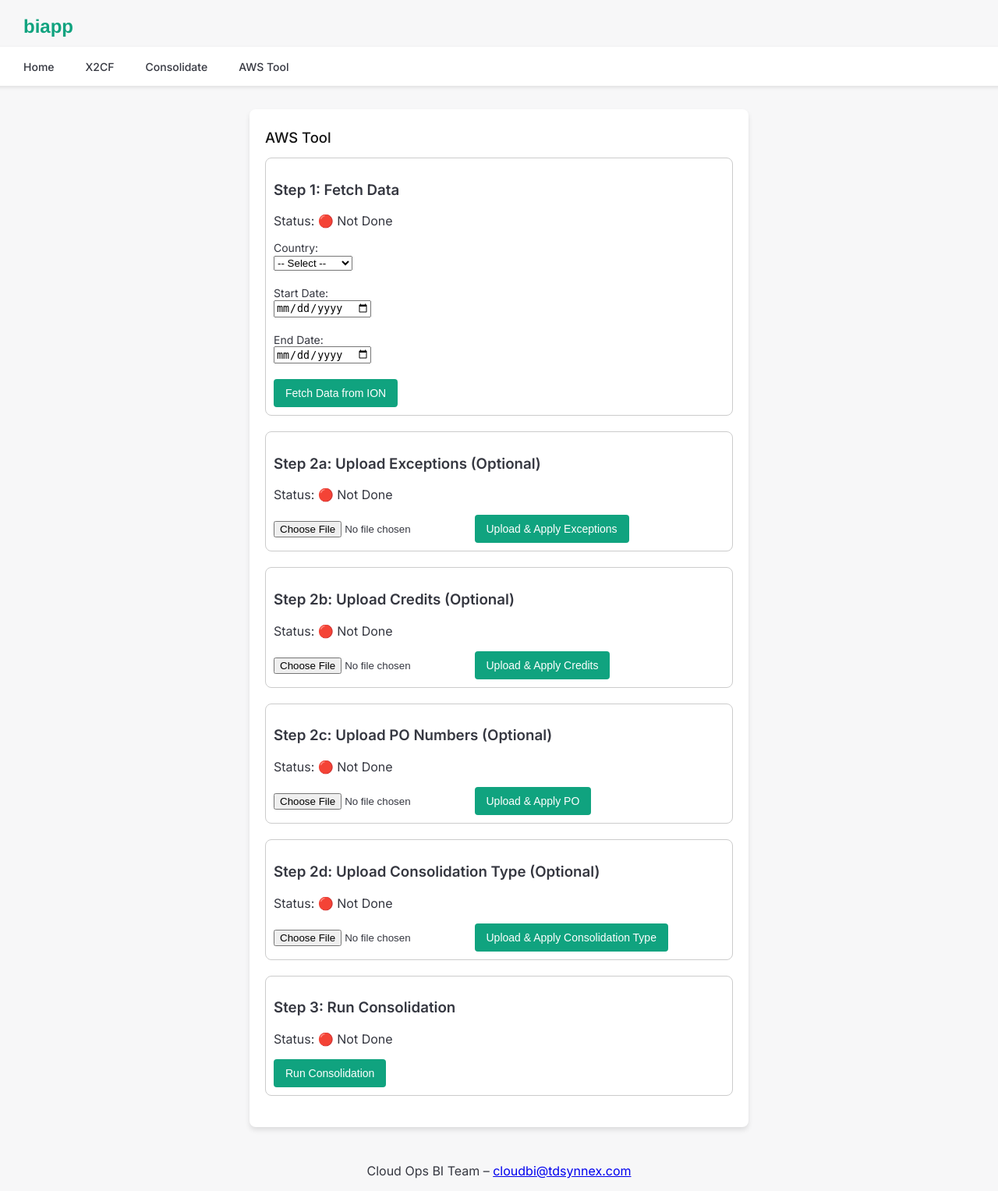
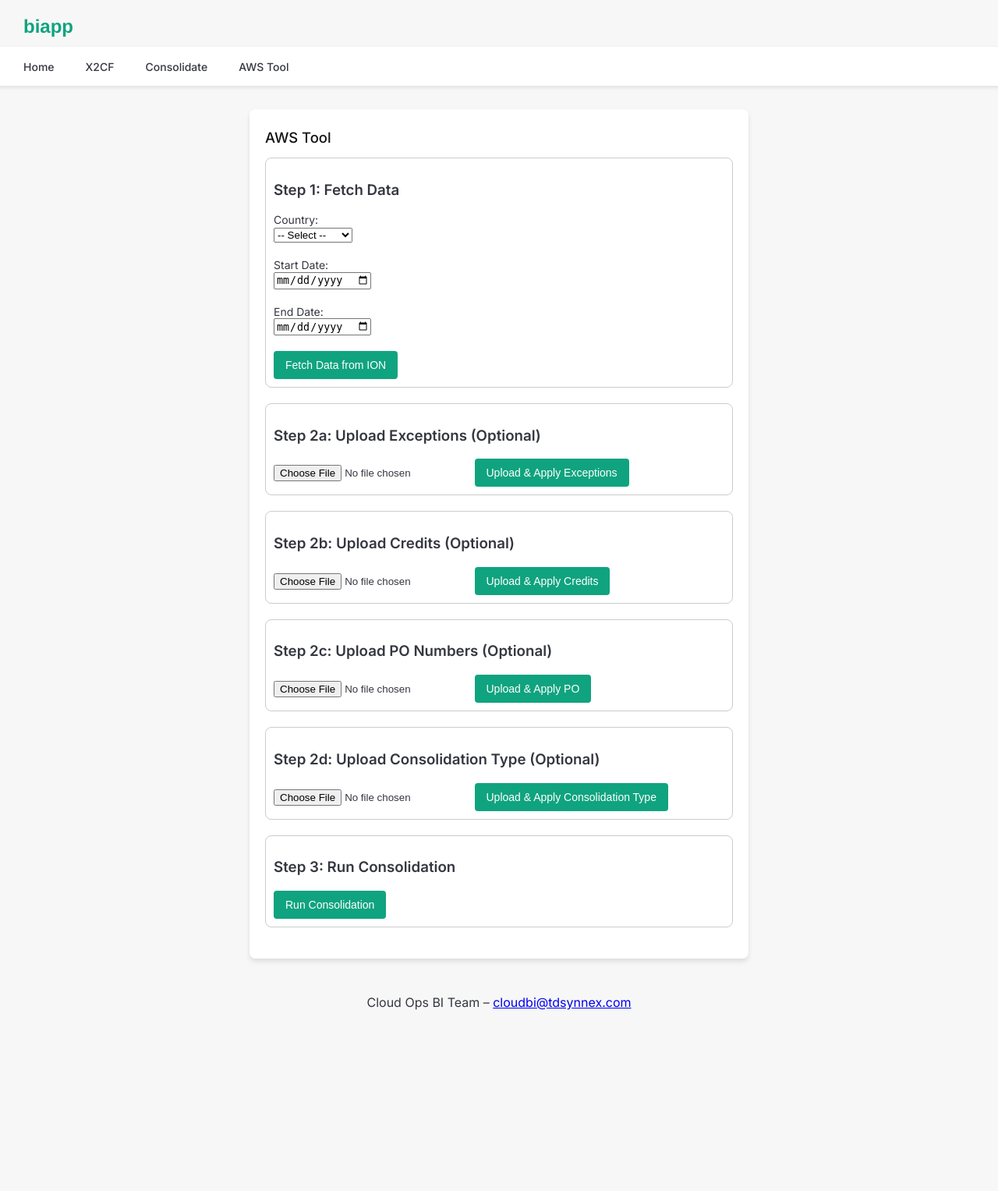
Before and after one commit to Datangelo/sap_app, a Flask app: page /awstool in a window 1280 px wide. Shown: the whole page at 78% size. After the commit the page ends 1295 px from the top, so only its background shows below. Run offline with Flask 3, Linux system fonts and the light colour scheme.

Commit message:
removing lights from html

```diff
--- a/templates/awstool.html
+++ b/templates/awstool.html
@@ -8,13 +8,12 @@
 <!-- Step 1: Fetch Data -->
 <div style="margin-bottom:20px; padding:10px; border:1px solid #ccc; border-radius:8px;">
   <h3>Step 1: Fetch Data</h3>
-  <p>Status: {% if step1_done %}🟢 Completed{% else %}🔴 Not Done{% endif %}</p>
   <form method="POST">
     <label for="country">Country:</label>
     <select name="country" id="country" required>
       <option value="">-- Select --</option>
+      <option value="AT">Austria (AT)</option>
       <option value="BE">Belgium (BE)</option>
-      <option value="AT">Austria (AT)</option>
       <option value="ES">Spain (ES)</option>
       <!-- add more -->
     </select>
@@ -35,7 +34,6 @@
 <!-- Step 2a: Upload Exceptions -->
 <div style="margin-bottom:20px; padding:10px; border:1px solid #ccc; border-radius:8px;">
   <h3>Step 2a: Upload Exceptions (Optional)</h3>
-  <p>Status: {% if step2a_done %}🟢 Completed{% else %}🔴 Not Done{% endif %}</p>
   <form action="{{ url_for('upload_exception') }}" method="post" enctype="multipart/form-data">
     <input type="file" name="file" accept=".csv,.xlsx" required>
     <button type="submit">Upload & Apply Exceptions</button>
@@ -45,7 +43,6 @@
 <!-- Step 2b: Upload Credits -->
 <div style="margin-bottom:20px; padding:10px; border:1px solid #ccc; border-radius:8px;">
   <h3>Step 2b: Upload Credits (Optional)</h3>
-  <p>Status: {% if step2b_done %}🟢 Completed{% else %}🔴 Not Done{% endif %}</p>
   <form action="{{ url_for('upload_credits') }}" method="post" enctype="multipart/form-data">
     <input type="file" name="file" accept=".csv,.xlsx" required>
     <button type="submit">Upload & Apply Credits</button>
@@ -55,7 +52,6 @@
 <!-- Step 2c: Upload PO Numbers -->
 <div style="margin-bottom:20px; padding:10px; border:1px solid #ccc; border-radius:8px;">
   <h3>Step 2c: Upload PO Numbers (Optional)</h3>
-  <p>Status: {% if step2c_done %}🟢 Completed{% else %}🔴 Not Done{% endif %}</p>
   <form action="{{ url_for('upload_po') }}" method="post" enctype="multipart/form-data">
     <input type="file" name="file" accept=".csv,.xlsx" required>
     <button type="submit">Upload & Apply PO</button>
@@ -65,7 +61,6 @@
 <!-- Step 2d: Upload Consolidation Type -->
 <div style="margin-bottom:20px; padding:10px; border:1px solid #ccc; border-radius:8px;">
   <h3>Step 2d: Upload Consolidation Type (Optional)</h3>
-  <p>Status: {% if step2d_done %}🟢 Completed{% else %}🔴 Not Done{% endif %}</p>
   <form action="{{ url_for('upload_consolidation') }}" method="post" enctype="multipart/form-data">
     <input type="file" name="file" accept=".csv,.xlsx" required>
     <button type="submit">Upload & Apply Consolidation Type</button>
@@ -75,7 +70,6 @@
 <!-- Step 3: Consolidation -->
 <div style="margin-bottom:20px; padding:10px; border:1px solid #ccc; border-radius:8px;">
   <h3>Step 3: Run Consolidation</h3>
-  <p>Status: {% if step3_done %}🟢 Completed{% else %}🔴 Not Done{% endif %}</p>
   <form action="{{ url_for('run_consolidation') }}" method="post">
     <button type="submit">Run Consolidation</button>
   </form>
@@ -100,5 +94,4 @@
   </div>
 {% endif %}
 
-
 {% endblock %}
```
